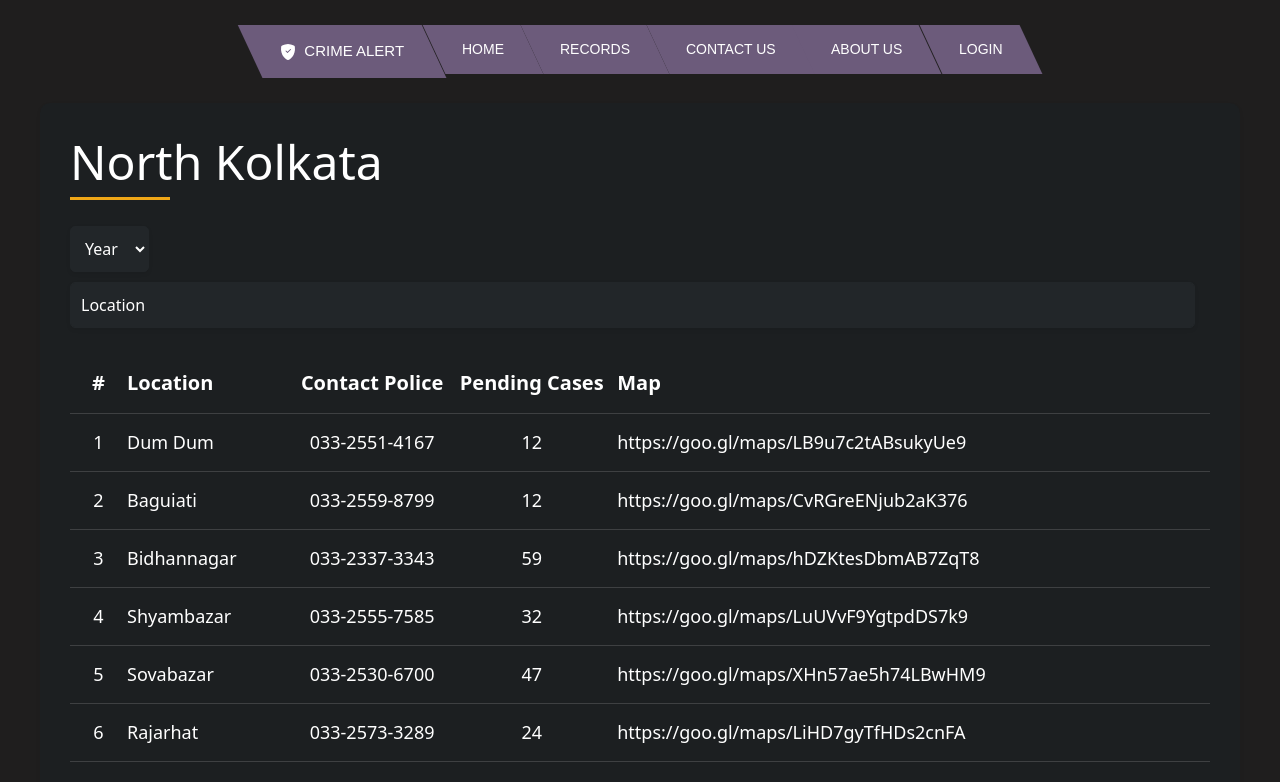
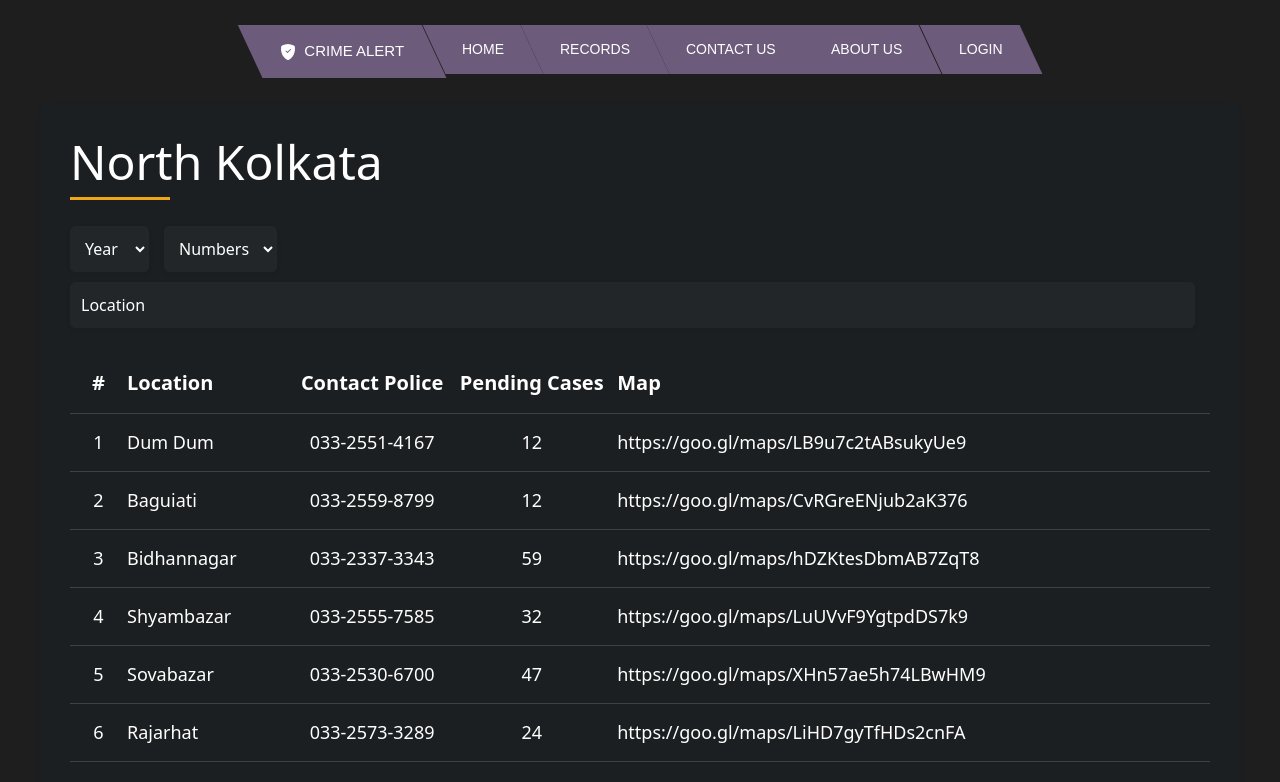
Before and after one commit to vishaaal/CrimeAlert, a plain HTML site: page Records/North Kolkata/north.html in a window 1280 px wide. Drawn offline with nearby package versions, Linux system fonts and the light colour scheme; files whose address does not match are found by name.

Commit message:
changessssssss

```diff
--- a/Records/North Kolkata/north.html
+++ b/Records/North Kolkata/north.html
@@ -96,11 +96,13 @@
             <option value="2019">2019</option>
             <option value="2019">2018</option>
           </select>
-          <!-- <select class="" id="availability" placeholder="Availability">
-            <option value="" selected="">Availability</option>
-            <option value="ready_to_hire">Ready to hire</option>
-            <option value="graduating_in_shortly">Graduating in shortly</option>
-          </select> -->
+          <select class="" id="availability" placeholder="Pending Cases">
+            <option value="" selected="">Numbers</option>
+            <option >10-20</option>
+            <option >20-30</option>
+            <option >30-40</option>
+            <option >40-50</option>
+          </select>
           <select name="state" id="location" class="form-control">
             <option value="">Location</option>
             <option value="Dum Dum">Dum Dum</option>
```
Also changed, not shown: Records/Others/others.html (+7 -5 lines), Records/South Kolkata/south.html (+7 -5 lines).
